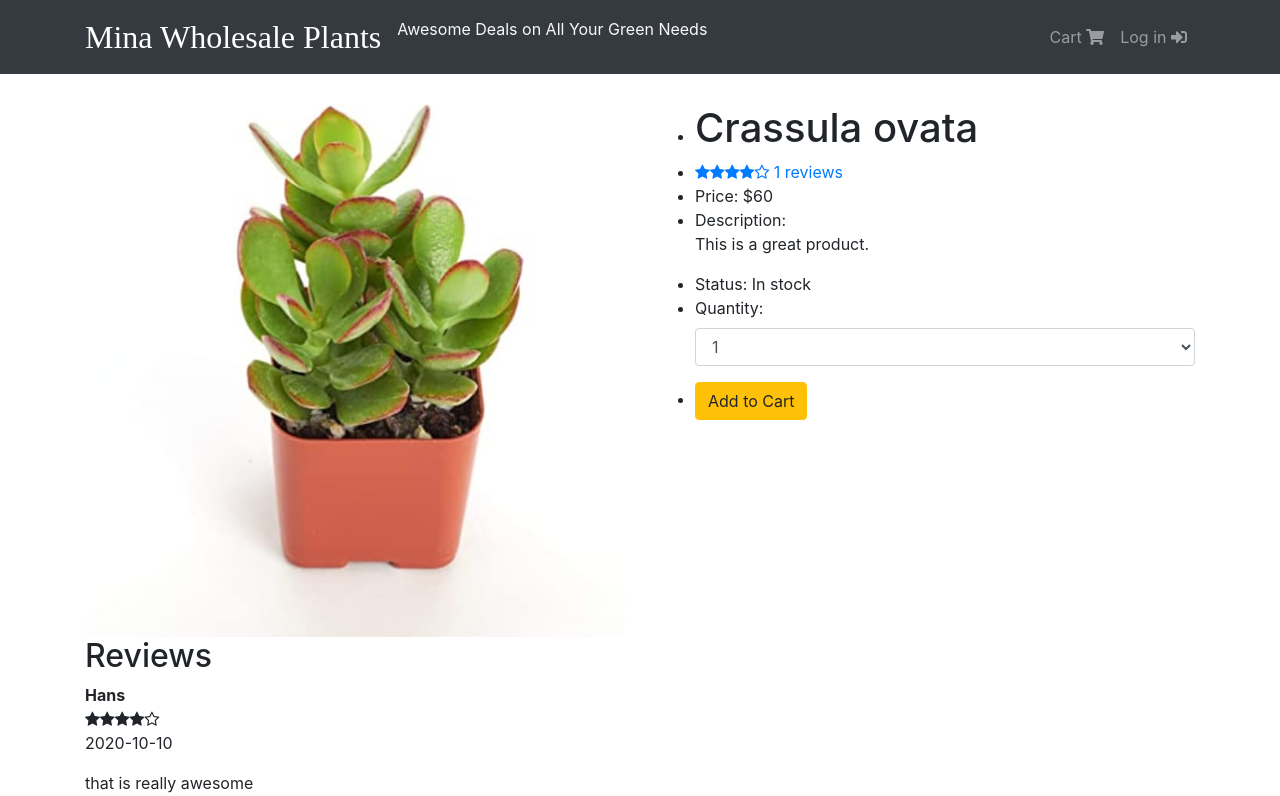
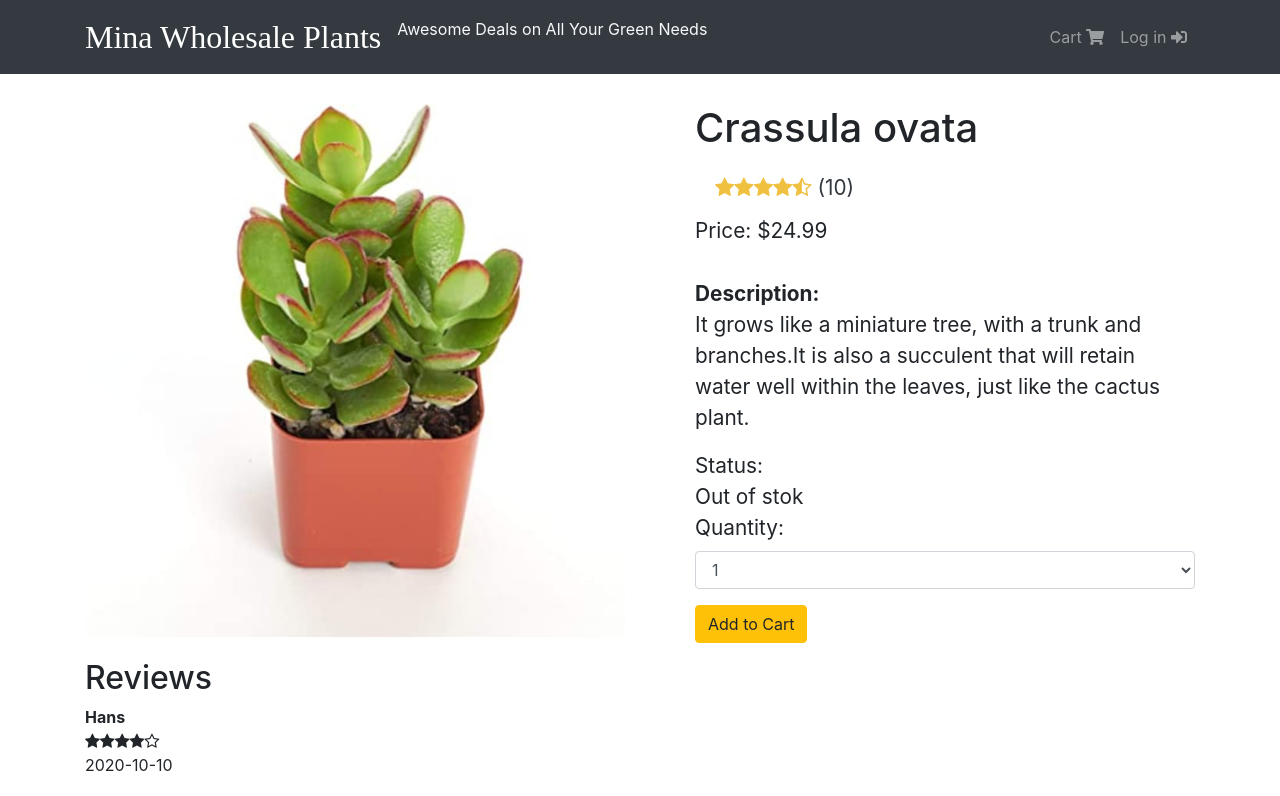
Before and after one commit to Mohammad-Pishdar/Mina-Ecommerce-Portal-For-plant-sale, a React (Create React App) app in the folder mina-frontend/: page /item/1 in a window 1280 px wide. Shown: the top 796 px of the page. Built offline with nearby package versions, Linux system fonts and the light colour scheme.

Commit message:
basic item details page and styling added

```diff
--- a/mina-frontend/src/index.css
+++ b/mina-frontend/src/index.css
@@ -25,10 +25,16 @@ a:hover {
   height: 15rem;
 }
 
+.card-footer{
+  background-color: white;
+  border-top: none;
+}
+
 .card-footer span{
   color: #f0c040;
 }
 
-.itemDetailContainer {
-  height: 30vw;
+.itemDetailsList {
+  list-style: none;
+  font-size: 1.3rem;
 }
--- a/mina-frontend/src/views/ItemSpecificPage.js
+++ b/mina-frontend/src/views/ItemSpecificPage.js
@@ -1,37 +1,38 @@
 import React from 'react';
+import Ratings from '../components/Ratings';
 import data from '../data';
 
 export default function ItemSpecificPage(props) {
+
 	const item = data.items.find(item => item._id === props.match.params.id);
+	if(!item) {
+		return <div> This item is out of stock</div>
+	}
 
     return (
         <div className=" itemDetailsContainer container mt-5 mb-5">
         <div className="row">
             <div className="col">
-                <img src={item.image} className="img-fluid" alt={item.name} />
+                <img src={item.image} className="img-fluid largeScaleImage" alt={item.name} />
             </div>
             <div className="col">
-                <ul>
+                <ul className="itemDetailsList">
                     <li>
-                        <h1>Crassula ovata</h1>
+                        <h1>{item.name}</h1>
                     </li>
                     <li>
-                        <a href="#reviews">
-                            <div className="rating">
-                                <span><i className="fa fa-star"></i></span><span><i className="fa fa-star"></i></span><span><i
-                                        className="fa fa-star"></i></span><span><i className="fa fa-star"></i></span><span><i
-                                        className="fa fa-star-o"></i></span><span> 1 reviews</span>
-                            </div>
-                        </a>
+                        <Ratings rating={item.rating} reviews={item.reviews}></Ratings>
                     </li>
-                    <li>Price: $60</li>
+                    <li className="priceTag">Price: ${item.price}</li>
+					<br/>
                     <li>
-                        Description:
-                        <p>This is a great product.</p>
+                        <strong>Description:</strong>
+                        <p>{item.description}</p>
                     </li>
-                    <li>
-                        Status: In stock
-                    </li>
+					<li>
+						<div>Status:</div>
+	<div>{item.itemCount > 0 ? <span className="inStock"> In stock</span> : <span className="outOfStock">Out of stok</span>}</div>
+					</li>
                     <li>
                         <div className="form-group">
                             <label for="filter">Quantity:</label>
```
